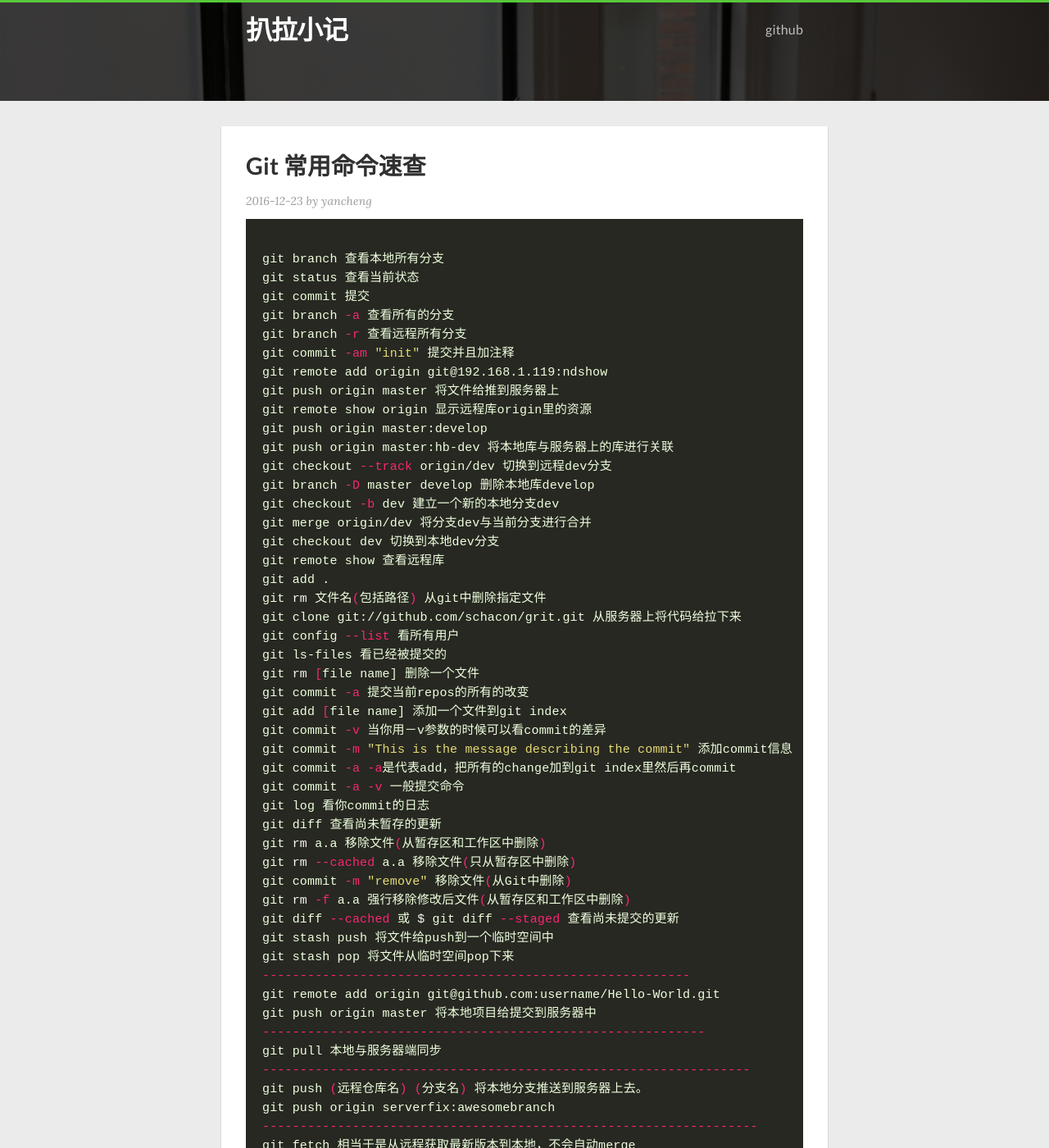
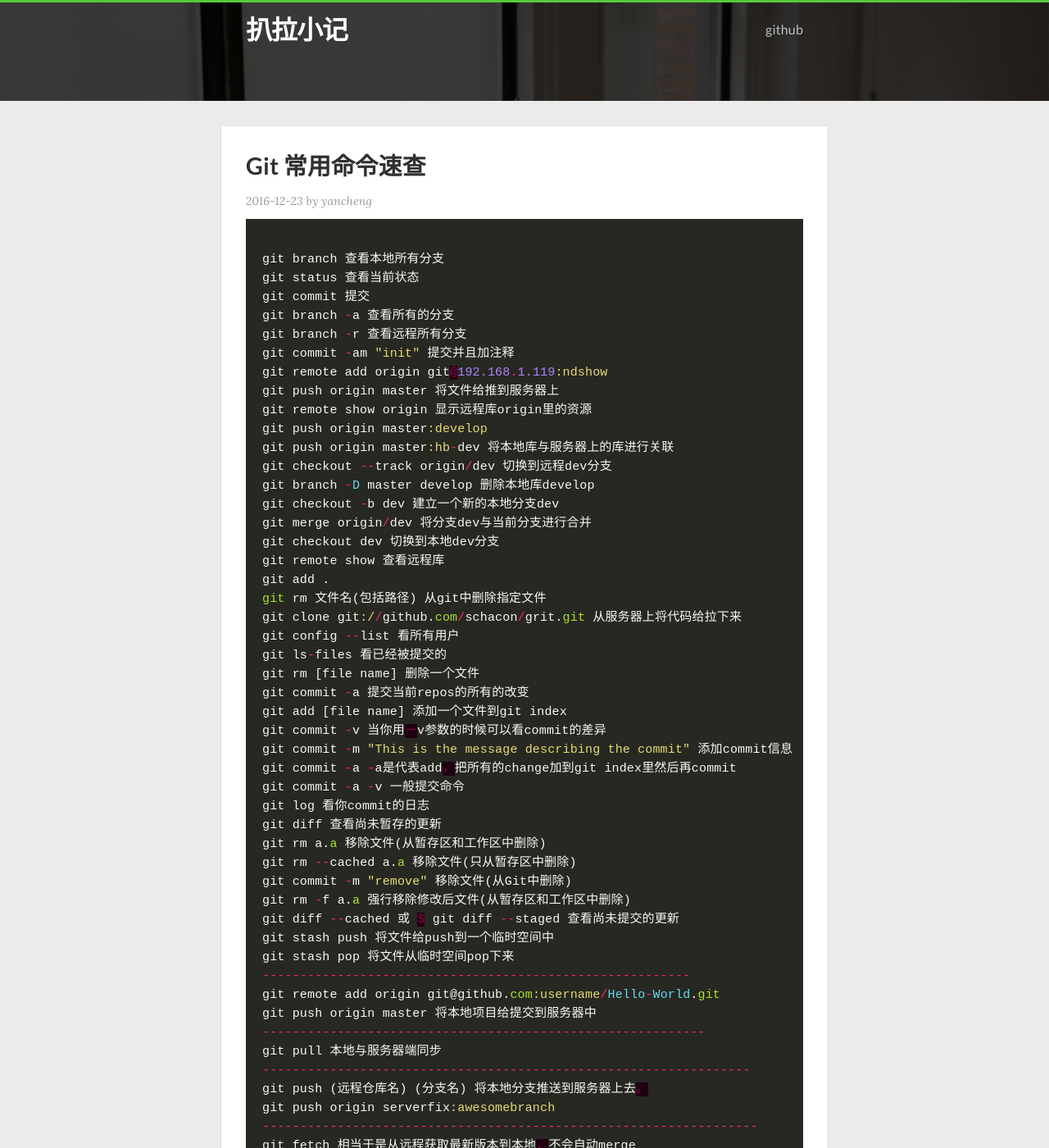
Before and after one commit to yanchengv/yanchengv.github.io, a Jekyll site: the page built from _posts/2016-12-23-git-commands.markdown, in a window 1280 px wide and 1400 px high. Shown: the whole window at 82% size. Built offline with Jekyll 4.4.1, drawn with Linux system fonts in a browser that asks for light colours; nearby versions of some CDN libraries; Markdown is read by kramdown in place of the engine named in the settings; some of the changed text lies outside the part shown.

Commit message:
Update 2016-12-23-git-commands.markdown

````diff
--- a/_posts/2016-12-23-git-commands.markdown
+++ b/_posts/2016-12-23-git-commands.markdown
@@ -7,7 +7,7 @@ comments: true
 ---
 
 
-```sh
+```ruby
 
 git branch 查看本地所有分支
 git status 查看当前状态
````
